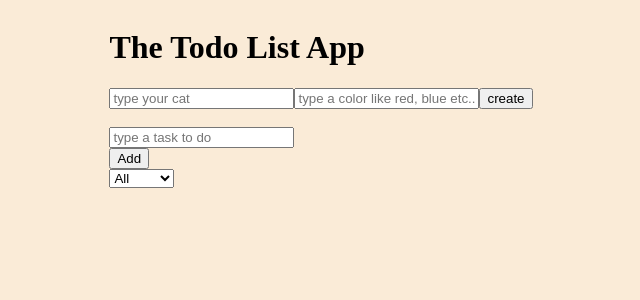
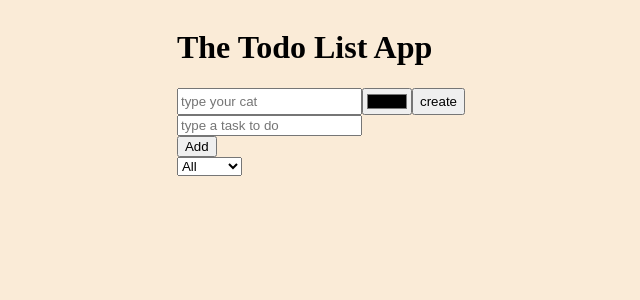
Before and after one commit to yehiagamalx/TodoListApp, a React (Create React App) app: page / in a window 1280 px wide. Shown: the top 300 px of the page, without its empty margins (319-959 px from the left). Built offline with nearby package versions, Linux system fonts and the light colour scheme.

Commit message:
edit type color

```diff
--- a/public/styles.css
+++ b/public/styles.css
@@ -10,6 +10,9 @@ body {
   flex-direction: column;
 }
 
+.cat-form {
+  display: flex;
+}
 .completed {
   text-decoration: line-through;
 }
--- a/src/component/Form.js
+++ b/src/component/Form.js
@@ -103,25 +103,18 @@ function Form({
     <div className="the-form">
       {/* here we create categroies */}
       <div>
-        <form onSubmit={CreateCats}>
+        <form onSubmit={CreateCats} className="cat-form">
           <input
             type="text"
             placeholder="type your cat"
             value={inputCat}
             onChange={HandleinputCat}
           />
-          <input
-            type="text"
-            value={catColor}
-            onChange={HandleCatColor}
-            placeholder="type a color like red, blue etc.. "
-          />
+          <input type="color" value={catColor} onChange={HandleCatColor} />
           <button>create</button>
         </form>
       </div>
       {/* here we create categroies */}
-      <br />
-
       <form onSubmit={isValid}>
         <div className="form-add-item">
           <input
```
